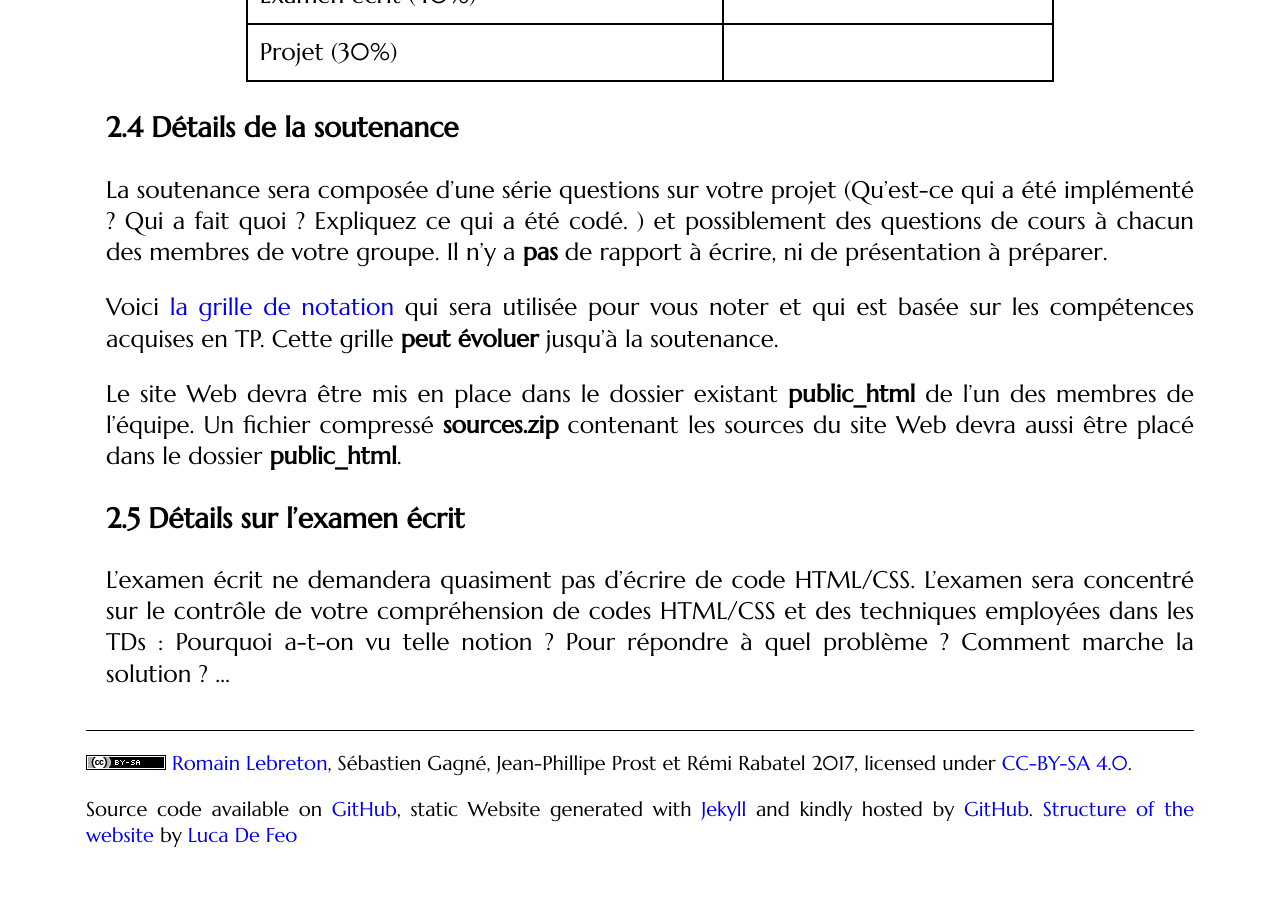
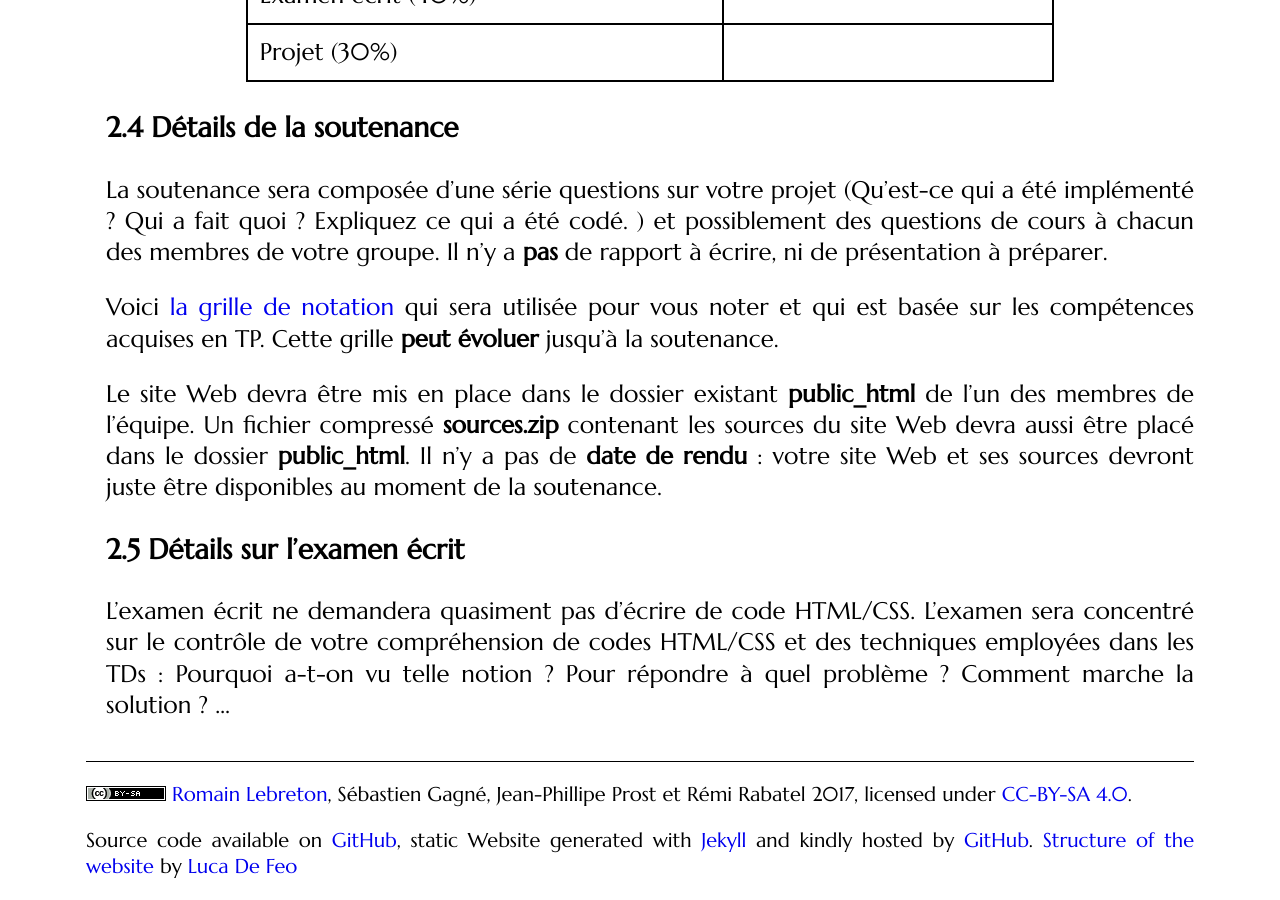
Before and after one commit to romainlebreton/R1.02-DeveloppementInterfacesWeb, a Jekyll site: the page built from projet.md, in a window 1280 px wide and 900 px high, scrolled down 3008 px. Built offline with Jekyll 4.4.1, drawn with Linux system fonts in a browser that asks for light colours; some web fonts are replaced; comment, search, counter and statistics services are not loaded; before the commit the page ends 3877 px from its top, so only the background shows below that.

Commit message:
Fix projet

```diff
--- a/projet.md
+++ b/projet.md
@@ -154,7 +154,9 @@ en TP. Cette grille **peut évoluer** jusqu'à la soutenance.
 
 Le site Web devra être mis en place dans le dossier existant **public_html** de
 l'un des membres de l'équipe. Un fichier compressé **sources.zip** contenant les
-sources du site Web devra aussi être placé dans le dossier **public_html**.
+sources du site Web devra aussi être placé dans le dossier **public_html**.  Il
+n'y a pas de **date de rendu** : votre site Web et ses sources devront juste être
+disponibles au moment de la soutenance.
 
 <!-- Pour mémoire, voici -->
 <!-- [les groupes de projet tutoré](https://docs.google.com/spreadsheets/d/1MPLEN5XZsSCNCMt_4FgzTS8SuXYp2lO2VmAEro4BCpo/edit) -->
```
